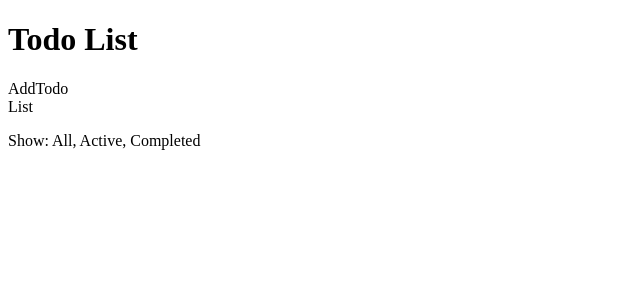
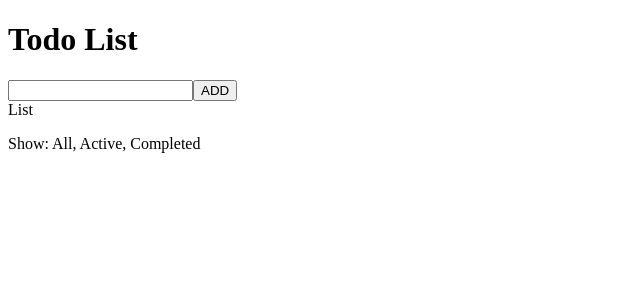
Before and after one commit to mrnbanzon/redux-todo, a React app: page / in a window 1280 px wide. Shown: the top 300 px of the page, without its empty margins (0-640 px from the left). Built offline with nearby package versions, Linux system fonts and the light colour scheme; the HTML template or start-up script is replaced by a standard one.

Commit message:
restructured AddTodo as a class component.

```diff
--- a/src/components/AddTodo.jsx
+++ b/src/components/AddTodo.jsx
@@ -1,5 +1,28 @@
 import React from 'react';
 
-const AddTodo = () => <div>AddTodo</div>;
+class AddTodo extends React.Component {
+  constructor(props) {
+    super(props);
+    this.textInput = React.createRef();
+    this.handleSubmit = this.handleSubmit.bind(this);
+  }
+
+  handleSubmit(e) {
+    e.preventDefault();
+    console.log(this.textInput.current.value);
+    this.textInput.current.value = '';
+  }
+
+  render() {
+    return (
+      <div>
+        <form onSubmit={this.handleSubmit}>
+          <input type="text" ref={this.textInput} />
+          <input type="submit" value="ADD" />
+        </form>
+      </div>
+    );
+  }
+}
 
 export default AddTodo;
--- a/src/components/App.jsx
+++ b/src/components/App.jsx
@@ -3,7 +3,9 @@ import AddTodo from './AddTodo.jsx';
 import TodoList from './TodoList.jsx';
 import Footer from './Footer.jsx';
 
-const App = () => (
+class App extends React.Component {
+  render() {
+    return (
       <React.Fragment>
         <h1>Todo List</h1>
         <AddTodo />
@@ -11,5 +13,7 @@ const App = () => (
         <Footer />
       </React.Fragment>
     );
+  }
+}
 
 export default App;
```
Lines whose indentation alone changed are shown as unchanged.
